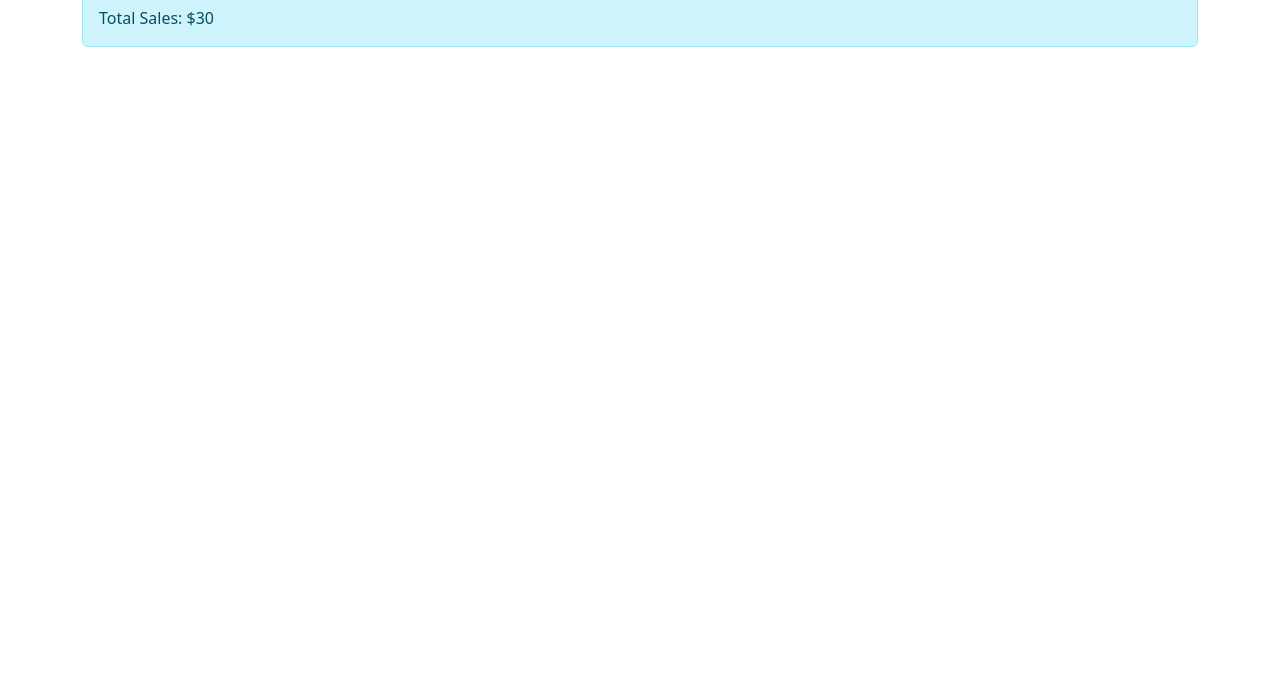
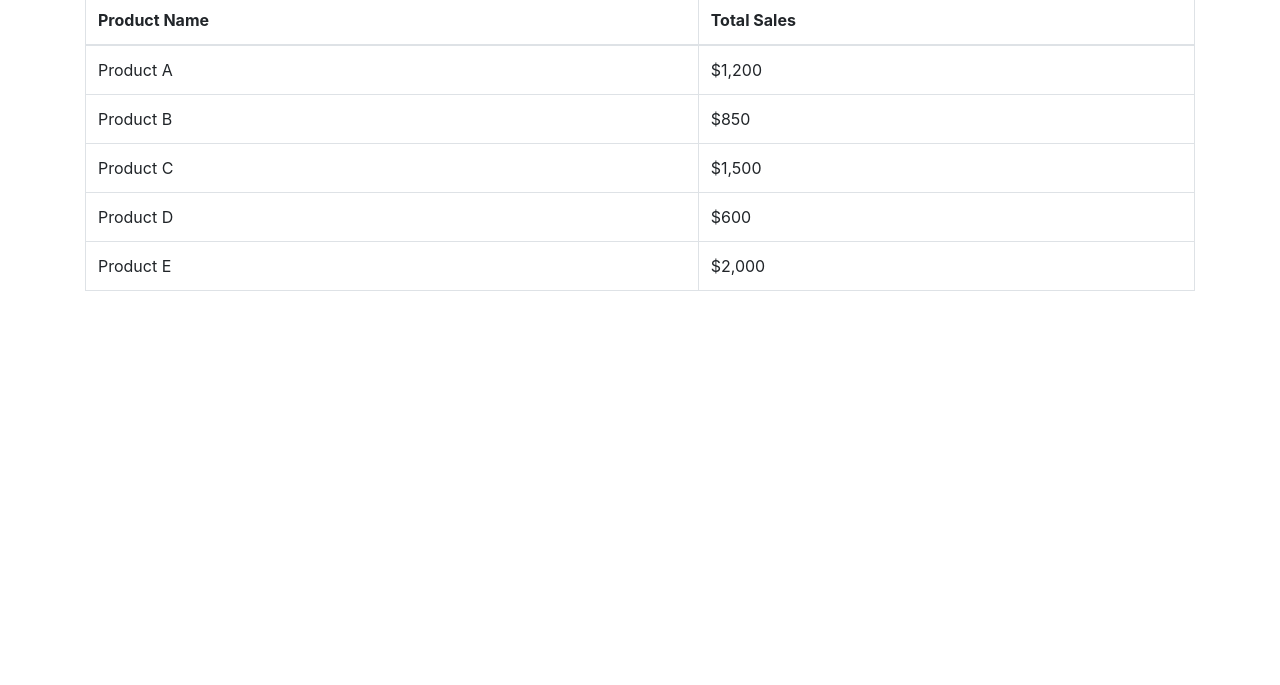
Before and after one commit to Samrat-Doi/data-summary-site_test-data-summary-456, a plain HTML site: page index.html in a window 1280 px wide. Shown: the part 115-800 px from the top of the page. Drawn offline with nearby package versions, Linux system fonts and the light colour scheme.

Commit message:
[Round 2] Update index.html

```diff
--- a/index.html
+++ b/index.html
@@ -3,33 +3,45 @@
 <head>
     <meta charset="UTF-8">
     <meta name="viewport" content="width=device-width, initial-scale=1.0">
-    <title>Sales Summary</title>
-    <link href="https://cdn.jsdelivr.net/npm/bootstrap@5.3.0-alpha1/dist/css/bootstrap.min.css" rel="stylesheet">
+    <title>Product Sales</title>
+    <link href="https://stackpath.bootstrapcdn.com/bootstrap/4.5.2/css/bootstrap.min.css" rel="stylesheet">
 </head>
 <body>
     <div class="container mt-5">
-        <h1>Sales Summary</h1>
-        <div id="total-sales" class="alert alert-info" role="alert">
-            Total Sales: $0
-        </div>
+        <h2 class="mb-4">Product Sales</h2>
+        <table class="table table-bordered" id="product-sales">
+            <thead>
+                <tr>
+                    <th>Product Name</th>
+                    <th>Total Sales</th>
+                </tr>
+            </thead>
+            <tbody>
+                <tr>
+                    <td>Product A</td>
+                    <td>$1,200</td>
+                </tr>
+                <tr>
+                    <td>Product B</td>
+                    <td>$850</td>
+                </tr>
+                <tr>
+                    <td>Product C</td>
+                    <td>$1,500</td>
+                </tr>
+                <tr>
+                    <td>Product D</td>
+                    <td>$600</td>
+                </tr>
+                <tr>
+                    <td>Product E</td>
+                    <td>$2,000</td>
+                </tr>
+            </tbody>
+        </table>
     </div>
-    <script>
-        async function fetchData() {
-            const response = await fetch('data:text/csv;base64,cHJvZHVjdCxxdWFudGl0eSxzYWxlcwpBLDEwLDEwMApCLDIwLDIwMA==');
-            const data = await response.text();
-            const rows = data.split('\n').slice(1);
-            let totalSales = 0;
-
-            for (const row of rows) {
-                const columns = row.split(',');
-                if (columns[1]) {
-                    totalSales += parseFloat(columns[1]);
-                }
-            }
-            document.getElementById('total-sales').innerText = `Total Sales: $${totalSales}`;
-        }
-
-        fetchData();
-    </script>
+    <script src="https://code.jquery.com/jquery-3.5.1.slim.min.js"></script>
+    <script src="https://cdn.jsdelivr.net/npm/@popperjs/core@2.11.6/dist/umd/popper.min.js"></script>
+    <script src="https://stackpath.bootstrapcdn.com/bootstrap/4.5.2/js/bootstrap.min.js"></script>
 </body>
 </html>
```
